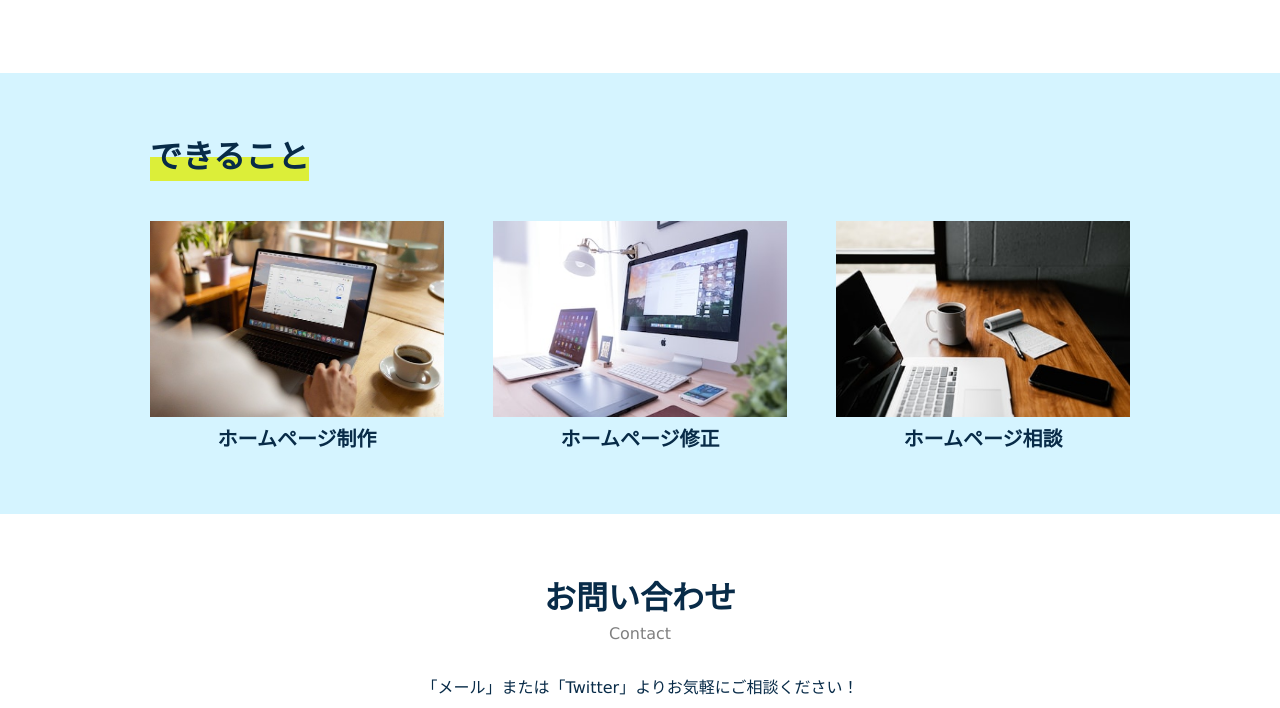
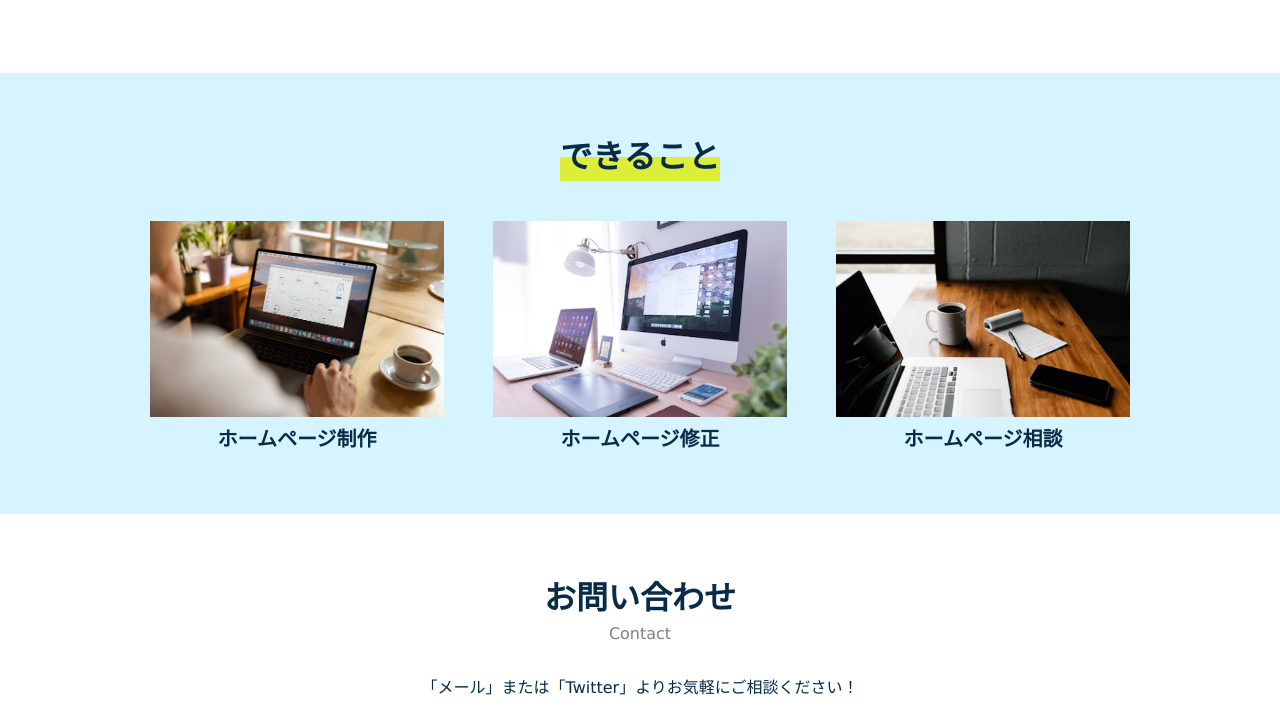
Before and after one commit to Wataru823/web_practice, a plain HTML site: page index.html in a window 1280 px wide. Shown: the part 940-1648 px from the top of the page. Drawn offline with Linux system fonts and the light colour scheme.

Commit message:
feat: タイトルのマーカー部分を中央に配置

```diff
--- a/index.html
+++ b/index.html
@@ -75,7 +75,7 @@
 
     <section class="course section" id="course">
         <div class="container">
-            <h2 class="section-title">できること</h2>
+            <h2 class="section-title"><div class="title-marker">できること</div><!-- /.title-marker --></h2>
             <div class="course-wrapper">
                 <div class="course-item">
                     <img src="./img/data-computer.jpeg" alt="ホームページ制作">
--- a/sass/style.scss
+++ b/sass/style.scss
@@ -192,20 +192,18 @@ section共通クラス
 }
 
 .section-title {
+    text-align: center;
+    margin-bottom: 40px;
+}
+
+.title-marker {
     font-size: 32px;
     font-weight: bold;
-    text-align: center;
-    margin-bottom: 40px;
-
-    // font-size: 24px;
-    // font-weight: 700;
-    // color: #333333;
     background: linear-gradient(transparent 50%, #DCEE39 0);
     display: inline-block;
 
     @include mq('sp') {
         font-size: 24px;
-        font-weight: bold;
     }
 }
 
```
Also changed, not shown: css/style.css.
